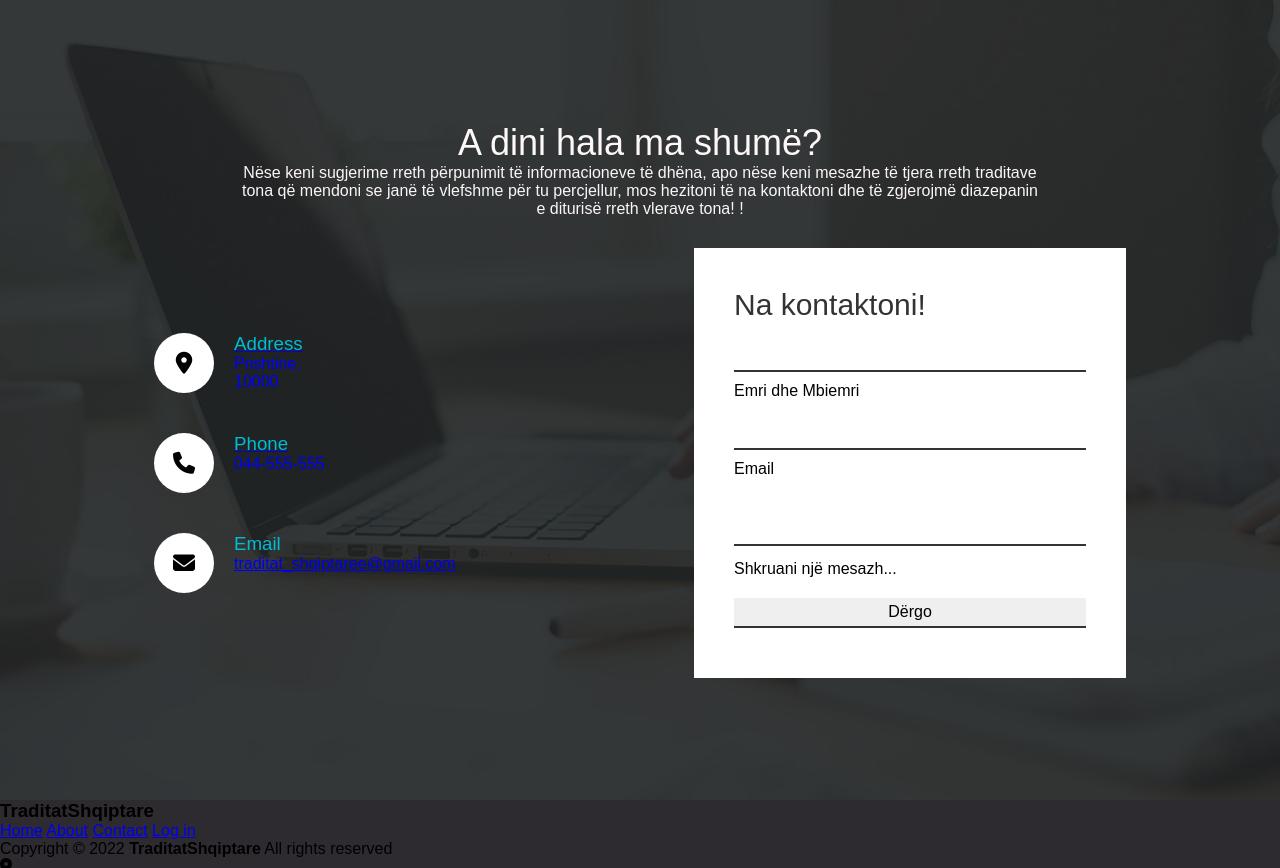
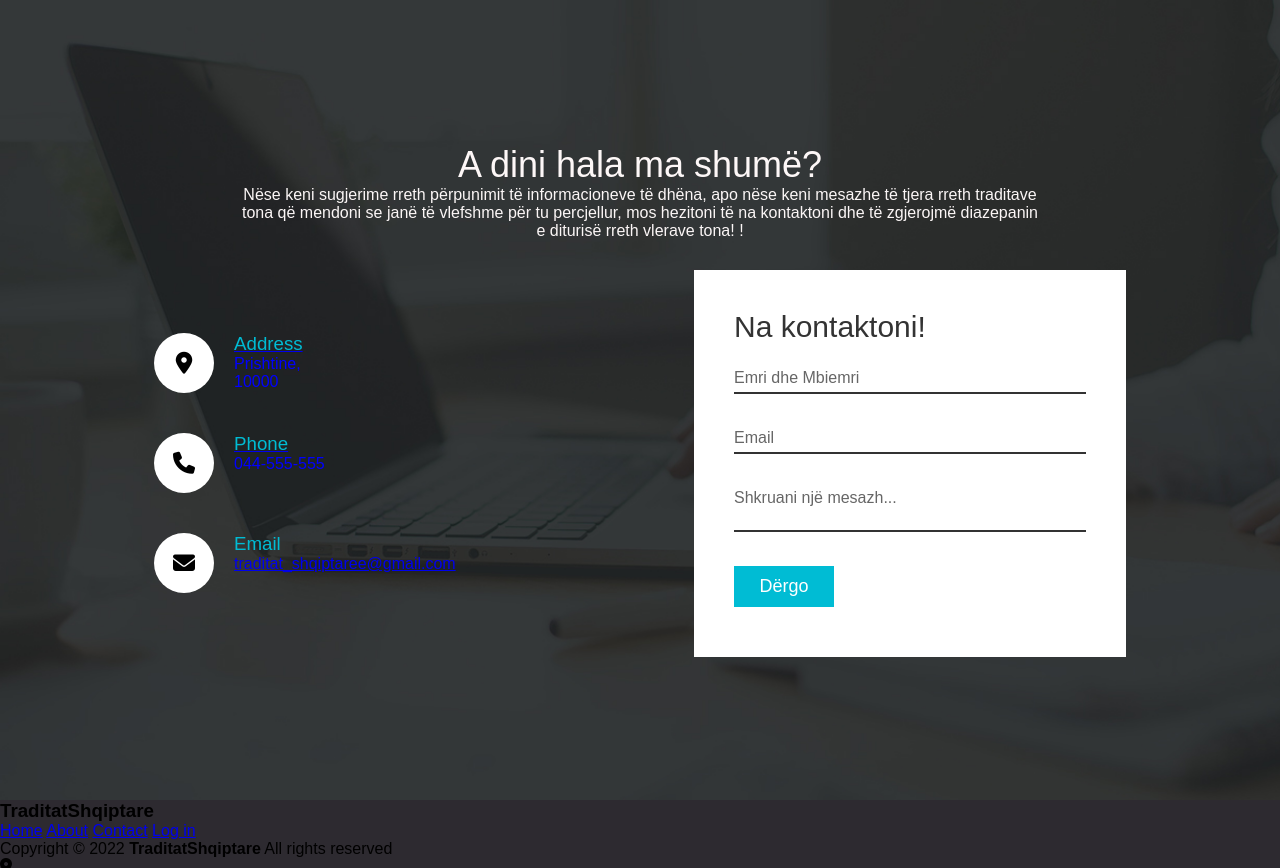
Before and after one commit to Beatrika/Traditat-Shqiptare, a PHP site: page /contactus.html in a window 1280 px wide. Shown: the part 80-948 px from the top of the page. Run offline with PHP 8.4, Linux system fonts and the light colour scheme; some libraries are stand-ins or nearby versions.

Commit message:
New update-contact form

```diff
--- a/contactus.css
+++ b/contactus.css
@@ -136,3 +136,30 @@ nav ul li a{
     outline: none;
     resize: none;
 }
+.contactForm .inputBox span{
+    position: absolute;
+    left: 0;
+    padding: 5px 0;
+    font-size: 16px;
+    margin: 10px 0;
+    pointer-events: none;
+    transition: 0.5s;
+    color: #666;
+}
+.contactForm .inputBox input:focus ~ span,
+.contactForm .inputBox input:valid ~ span,
+.contactForm .inputBox textarea:focus ~ span,
+.contactForm .inputBox textarea:valid ~ span{
+    color: #e91e63;
+    font-size: 12px;
+    transform: translateY(-20px);
+}
+.contactForm .inputBox input[type="submit"] {
+width: 100px;
+background:#00bcd4;
+color: #fff;
+border: none;
+cursor: pointer;
+padding: 10px;
+font-size: 18px;
+}
```
